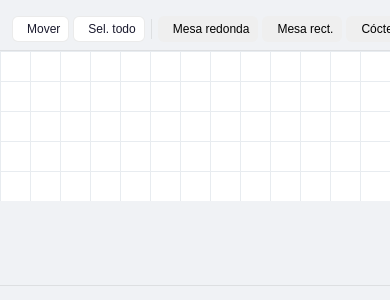
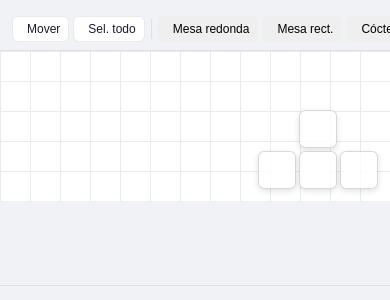
Before and after one commit to fvilpaz/auryapp, a Django app: page /eventos/1/ in a window 390 px wide. Shown: the part 751-1051 px from the top of the page. Run offline with Django 5.2, Linux system fonts and the light colour scheme; a user stored in the database is signed in; data comes from the database, SQL or seed files in the repository; data that the repository does not hold is empty; some libraries are stand-ins or nearby versions.

Commit message:
Pad flotante de navegación del plano (↑↓←→) sobre el canvas en tablet/móvil
Co-Authored-By: Claude Sonnet 4.6 <noreply@anthropic.com>

```diff
--- a/core/static/css/main.css
+++ b/core/static/css/main.css
@@ -1325,10 +1325,41 @@ form { margin: 0; }
 .bc-editar-input-num    { min-width: 60px; max-width: 70px; text-align: center; }
 .bc-editar-input-notas  { min-width: 180px; }
 
-/* Flechas de pan del plano (solo en pantallas táctiles, sin importar tamaño) */
-.bc-plano-pan-only { display: none; }
-.bc-plano-pan-pad  { display: flex; gap: 4px; flex-shrink: 0; }
-@media (hover: none) and (pointer: coarse) {
+/* Pad de navegación flotante del plano */
+.bc-plano-pan-only  { display: none; }
+.bc-plano-pan-float {
+  position: absolute;
+  bottom: 12px;
+  right: 12px;
+  display: flex;
+  flex-direction: column;
+  align-items: center;
+  gap: 3px;
+  z-index: 50;
+  opacity: 0.82;
+}
+.bc-plano-pan-row {
+  display: flex;
+  gap: 3px;
+}
+.bc-plano-pan-btn {
+  width: 38px;
+  height: 38px;
+  border-radius: var(--radius-sm);
+  border: 1px solid rgba(0,0,0,0.18);
+  background: rgba(255,255,255,0.92);
+  color: var(--color-text);
+  font-size: 16px;
+  display: flex;
+  align-items: center;
+  justify-content: center;
+  cursor: pointer;
+  box-shadow: 0 2px 6px rgba(0,0,0,0.15);
+  backdrop-filter: blur(4px);
+}
+.bc-plano-pan-btn:active { background: rgba(200,200,200,0.95); }
+
+@media (max-width: 1024px), (hover: none) and (pointer: coarse) {
   .bc-plano-pan-only { display: flex; }
 }
 
--- a/core/templates/core/detalle_evento.html
+++ b/core/templates/core/detalle_evento.html
@@ -287,13 +287,6 @@
     <button class="bc-btn bc-btn-sm bc-btn-danger-ghost" id="btn-eliminar-elemento">
       <i class="ti ti-trash"></i> Eliminar
     </button>
-    <div class="bc-plano-sep bc-plano-pan-only"></div>
-    <div class="bc-plano-pan-only bc-plano-pan-pad">
-      <button class="bc-btn bc-btn-sm" data-pan="up"    title="Mover arriba"><i class="ti ti-arrow-up"></i></button>
-      <button class="bc-btn bc-btn-sm" data-pan="down"  title="Mover abajo"><i class="ti ti-arrow-down"></i></button>
-      <button class="bc-btn bc-btn-sm" data-pan="left"  title="Mover izquierda"><i class="ti ti-arrow-left"></i></button>
-      <button class="bc-btn bc-btn-sm" data-pan="right" title="Mover derecha"><i class="ti ti-arrow-right"></i></button>
-    </div>
   </div>
 
   <!-- Barra de color (activa cuando hay selección) -->
@@ -308,8 +301,17 @@
 
   <!-- Canvas + panel lateral -->
   <div class="bc-plano-main">
-    <div class="bc-plano-wrap" id="plano-wrap">
+    <div class="bc-plano-wrap" id="plano-wrap" style="position:relative;">
       <canvas id="plano-canvas"></canvas>
+      <!-- Pad de navegación flotante (solo táctil / tablet) -->
+      <div class="bc-plano-pan-only bc-plano-pan-float">
+        <button class="bc-plano-pan-btn" data-pan="up"><i class="ti ti-arrow-up"></i></button>
+        <div class="bc-plano-pan-row">
+          <button class="bc-plano-pan-btn" data-pan="left"><i class="ti ti-arrow-left"></i></button>
+          <button class="bc-plano-pan-btn" data-pan="down"><i class="ti ti-arrow-down"></i></button>
+          <button class="bc-plano-pan-btn" data-pan="right"><i class="ti ti-arrow-right"></i></button>
+        </div>
+      </div>
     </div>
 
     <!-- Panel info mesa -->
```
